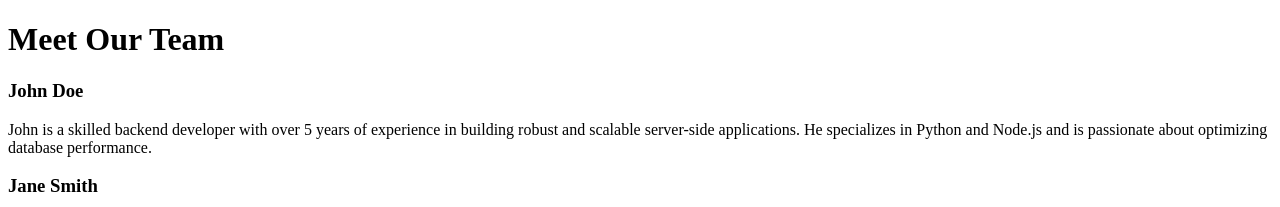
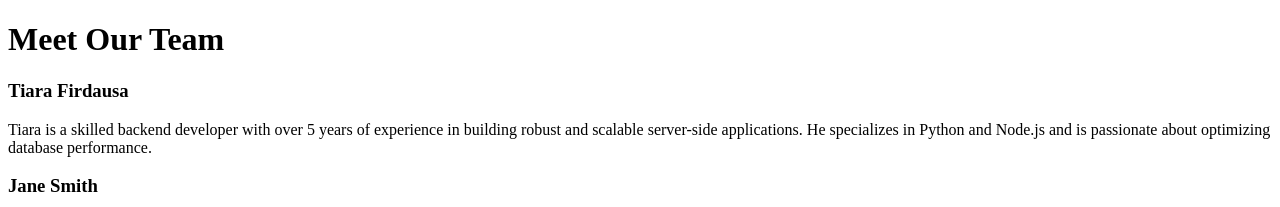
Before and after one commit to yosiaparlin/m2-kelompok4, a plain HTML site: page index.html in a window 1280 px wide. Shown: the top 207 px of the page. Drawn offline with Linux system fonts and the light colour scheme.

Commit message:
Add: tentang tiara

```diff
--- a/index.html
+++ b/index.html
@@ -8,9 +8,10 @@
 <body>
     <h1>Meet Our Team</h1>
     <div>
+        <!-- Tentang Tiara -->
         <div>
-            <h3>John Doe</h3>
-            <p>John is a skilled backend developer with over 5 years of experience in building robust and scalable server-side applications. He specializes in Python and Node.js and is passionate about optimizing database performance.</p>
+            <h3>Tiara Firdausa</h3>
+            <p>Tiara is a skilled backend developer with over 5 years of experience in building robust and scalable server-side applications. He specializes in Python and Node.js and is passionate about optimizing database performance.</p>
         </div>
         <div>
             <h3>Jane Smith</h3>
```
